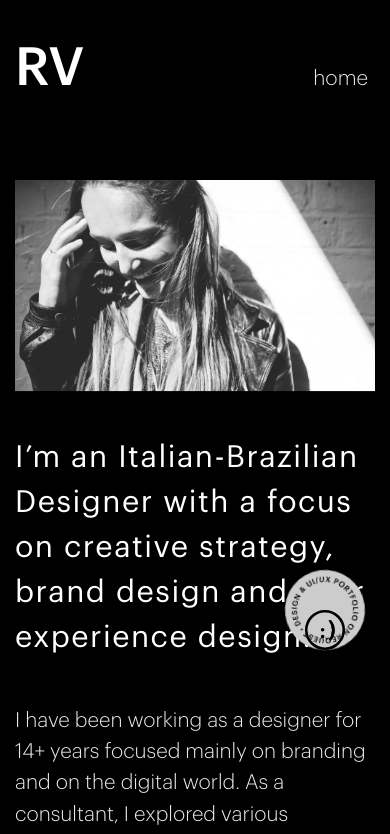
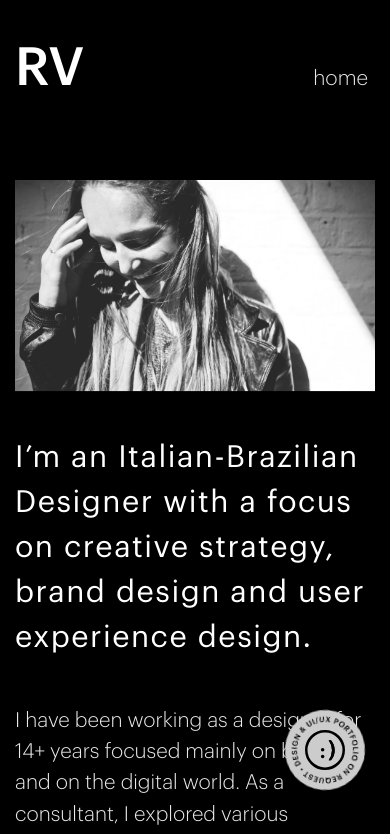
Before and after one commit to dvidotti/rafaela_coming_soon, a React (Create React App) app: page /about in a window 390 px wide. Shown: the top 834 px of the page. Built offline with nearby package versions, Linux system fonts and the light colour scheme.

Commit message:
Fix UI for footer

```diff
--- a/src/App.css
+++ b/src/App.css
@@ -6,7 +6,7 @@
 
 .body {
     padding: 52px 54px 0px;
-    height: auto;
+    height: 100%;
 }
 
 .white {
--- a/src/screens/About/About.css
+++ b/src/screens/About/About.css
@@ -168,14 +168,11 @@
     .image-rotation {
         width: 80px;
         bottom: -140px;
-        bottom: env(safe-area-inset-bottom);
-
         right: 10px;
     }
 
     .face {
         bottom: -120px;
-        bottom: env(safe-area-inset-bottom);
         right: 30px;
         width: 40px;
     }
```
